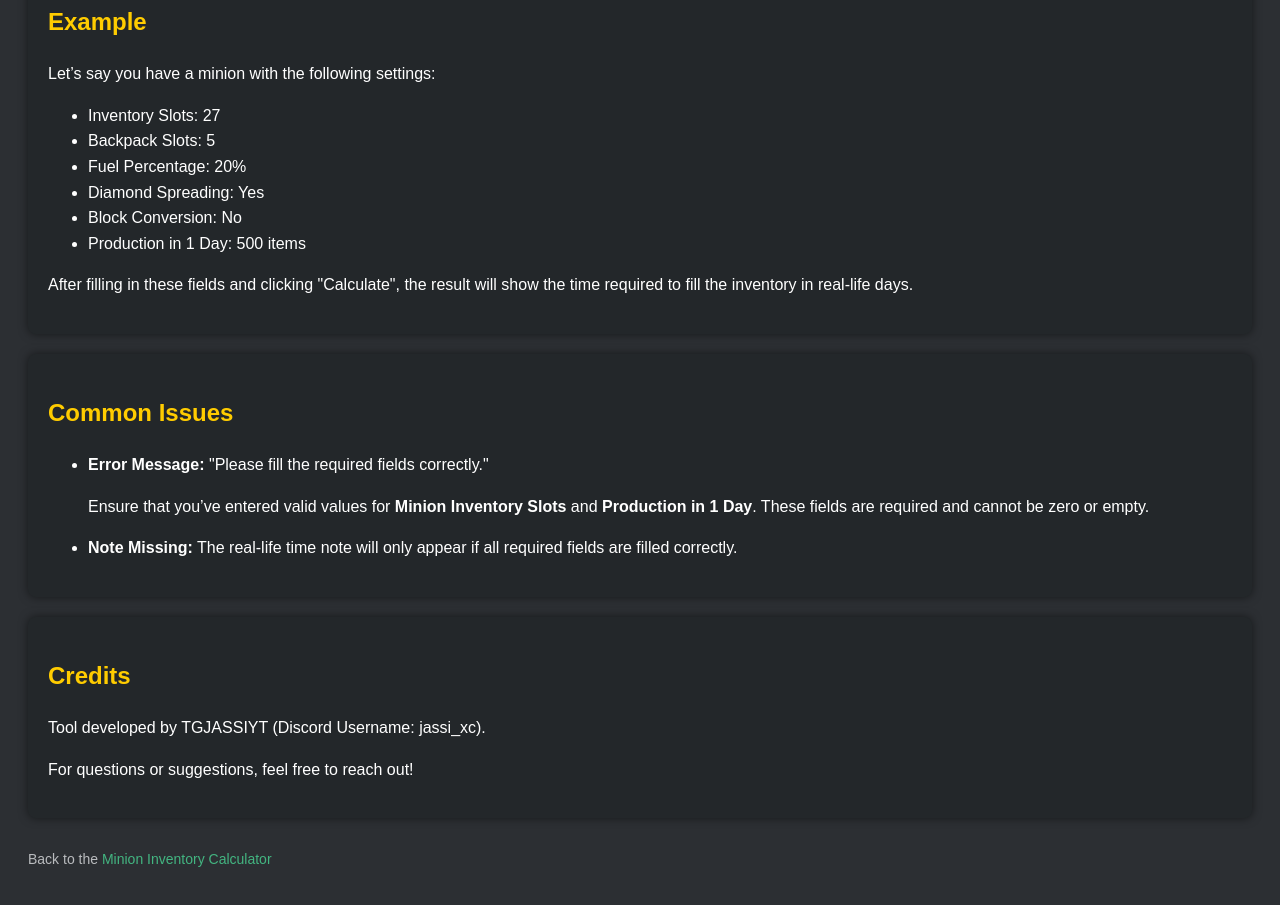
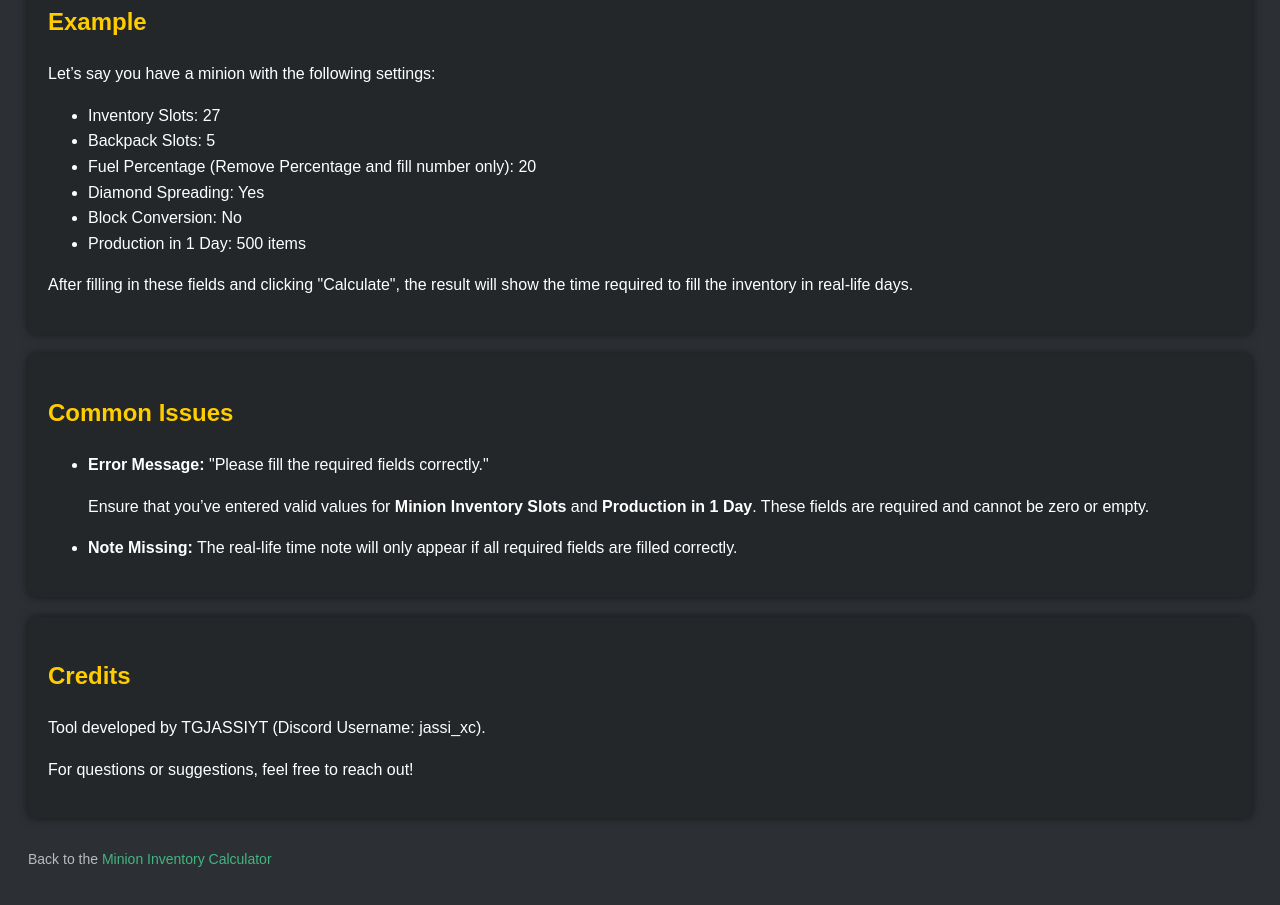
Before and after one commit to TGJASSIYT/wiki-minion-inv-calc, a plain HTML site: page index.html in a window 1280 px wide. Shown: the part 1285-2190 px from the top of the page. Drawn offline with Linux system fonts and the light colour scheme.

Commit message:
Update index.html

```diff
--- a/index.html
+++ b/index.html
@@ -7,23 +7,23 @@
     <style>
         body {
             font-family: Arial, sans-serif;
-            background-color: #2c2f33; /* Dark background */
-            color: white; /* White text */
+            background-color: #2c2f33;
+            color: white;
             padding: 20px;
             line-height: 1.6;
         }
         h1, h2, h3 {
-            color: #ffcc00; /* Yellow headings */
+            color: #ffcc00;
         }
         .section {
-            background: #23272a; /* Darker background for sections */
+            background: #23272a;
             padding: 20px;
             margin-bottom: 20px;
             border-radius: 8px;
             box-shadow: 0 0 10px rgba(0, 0, 0, 0.5);
         }
         a {
-            color: #43b581; /* Green for links */
+            color: #43b581;
             text-decoration: none;
         }
         a:hover {
@@ -32,7 +32,10 @@
         .credits {
             margin-top: 30px;
             font-size: 14px;
-            color: #b9bbbe; /* Lighter text for credits */
+            color: #b9bbbe;
+        }
+        * {
+            -webkit-tap-highlight-color: transparent;
         }
     </style>
 </head>
@@ -90,7 +93,7 @@
         <ul>
             <li>Inventory Slots: 27</li>
             <li>Backpack Slots: 5</li>
-            <li>Fuel Percentage: 20%</li>
+            <li>Fuel Percentage (Remove Percentage and fill number only): 20</li>
             <li>Diamond Spreading: Yes</li>
             <li>Block Conversion: No</li>
             <li>Production in 1 Day: 500 items</li>
```
